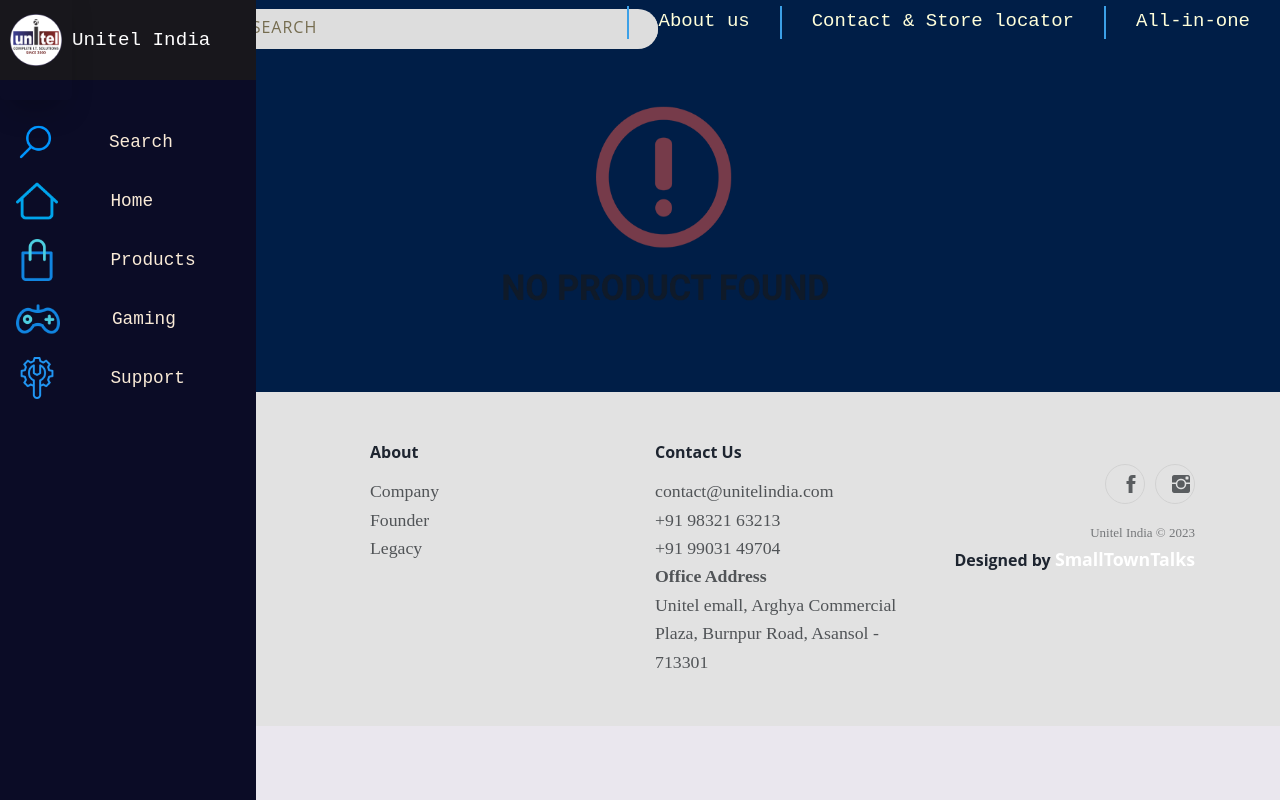
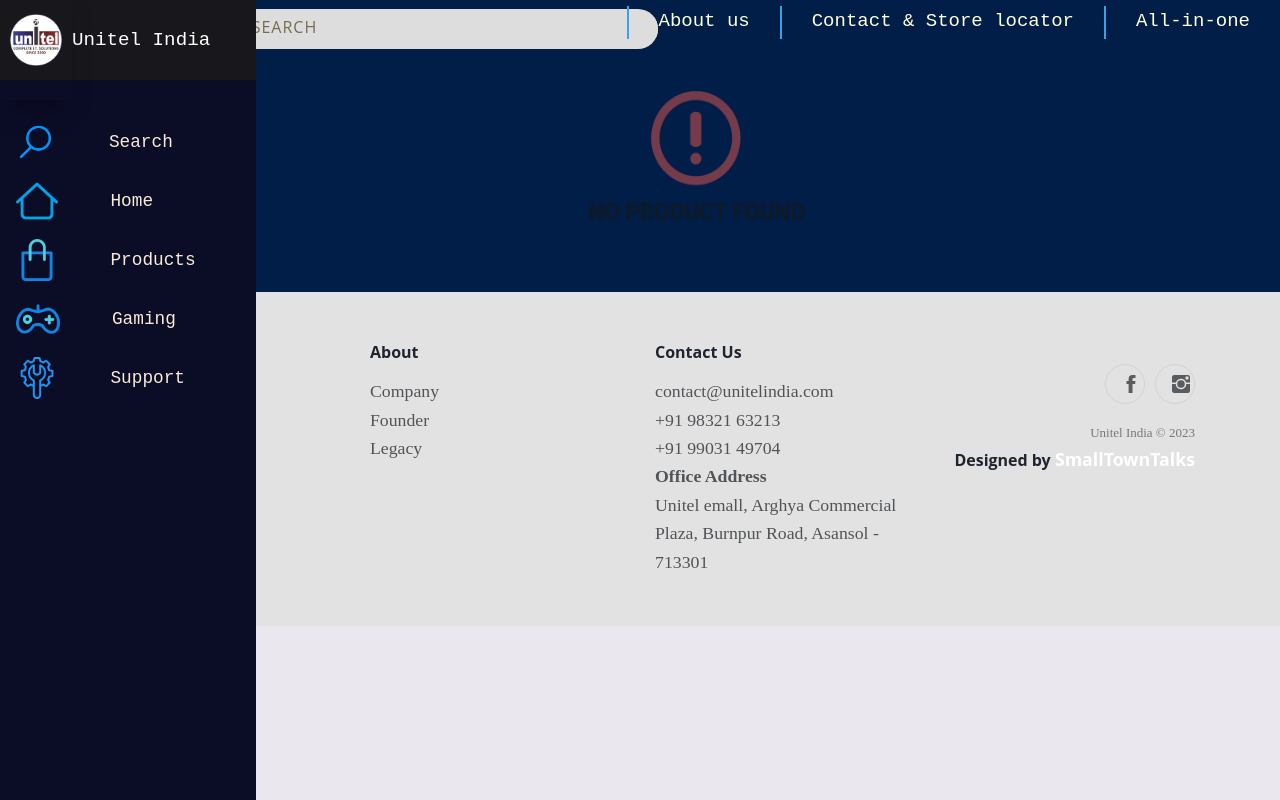
Before and after one commit to dharpranoy/unitel_india, a React (Create React App) app: page /productDetails in a window 1280 px wide. Built offline with nearby package versions, Linux system fonts and the light colour scheme.

Commit message:
fixed the search

```diff
--- a/src/components/ProductDetails.jsx
+++ b/src/components/ProductDetails.jsx
@@ -59,10 +59,10 @@
                                 display: 'flex',
                                 justifyContent: 'center', // Horizontally center
                                 alignItems: 'center', // Vertically center
-                                paddingLeft: '26%'
+                                paddingLeft: '36%'
                             }}
                         >
-                            <img height='300' width='500' src="no-product.png" />
+                            <img height='200' width='330' src="no-product.png" />
                         </div>
                     ) : <></>}
 
```
